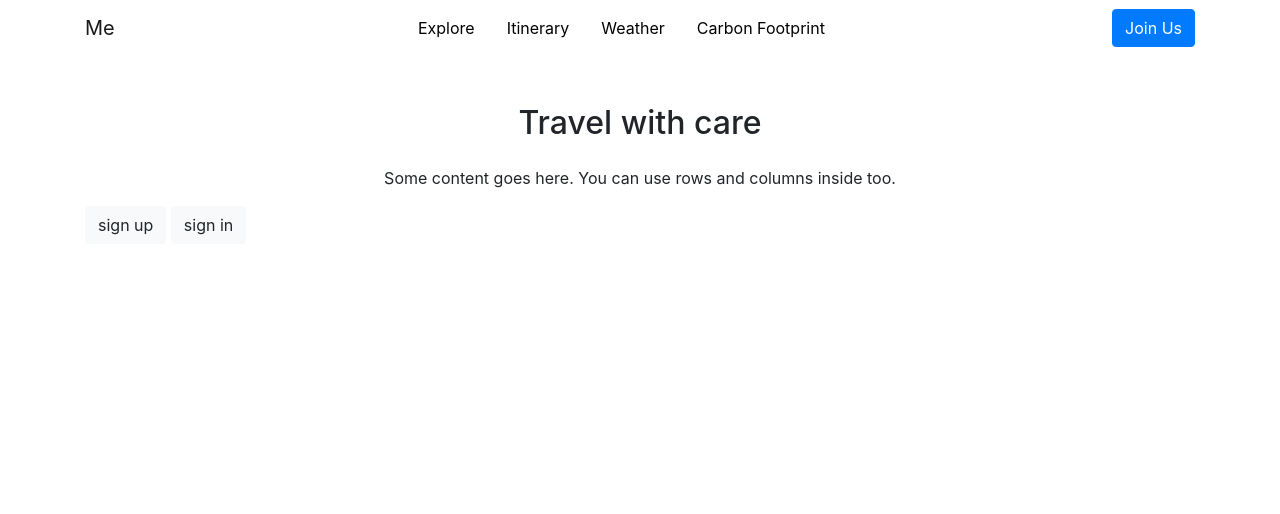
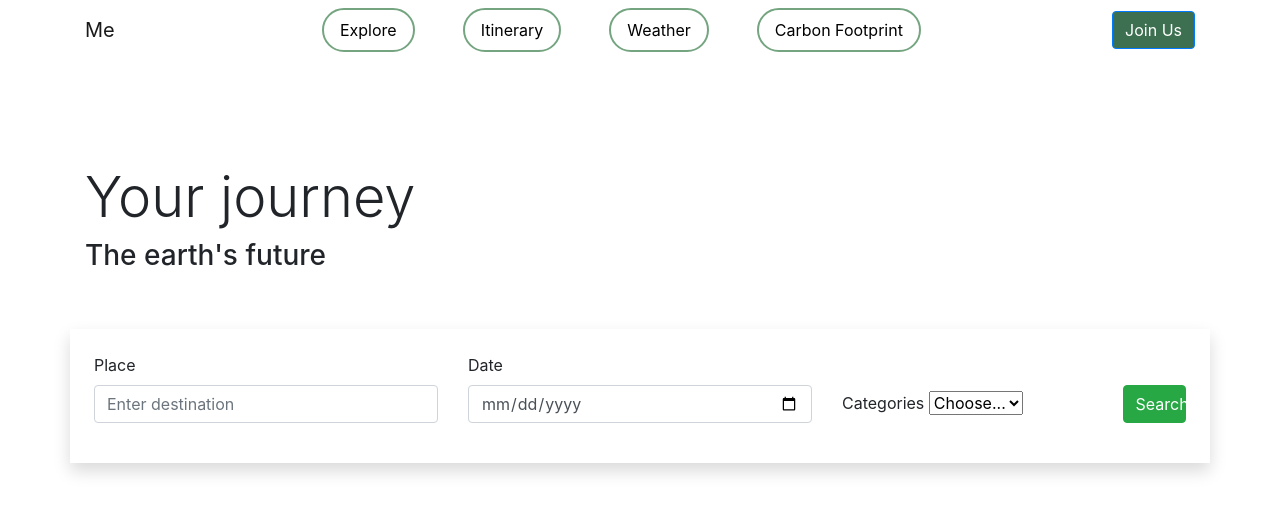
Before and after one commit to hiokauka/eco-travel-planner, a plain HTML site: page Home.html in a window 1280 px wide. Drawn offline with nearby package versions, Linux system fonts and the light colour scheme.

Commit message:
initialize home page

```diff
--- a/Home.html
+++ b/Home.html
@@ -25,26 +25,25 @@
       </button>
 
       <div class="collapse navbar-collapse" id="myNavbar">
+
         <ul class="nav mx-auto">
-
           <li class="nav-item">
-            <a class="nav-link" href="#">Explore</a>
+            <a class="nav-link btn custom-btn rounded-pill mx-4" href="#">Explore</a>
           </li>
           <li class="nav-item">
-            <a class="nav-link" href="#">Itinerary</a>
+            <a class="nav-link btn custom-btn rounded-pill mx-4" href="#">Itinerary</a>
           </li>
           <li class="nav-item">
-            <a class="nav-link" href="#">Weather</a>
+            <a class="nav-link btn custom-btn rounded-pill mx-4" href="#">Weather</a>
           </li>
           <li class="nav-item">
-            <a class="nav-link" href="#">Carbon Footprint</a>
+            <a class="nav-link btn custom-btn rounded-pill mx-4" href="#">Carbon Footprint</a>
           </li>
-
         </ul>
 
         <ul class="nav ">
           <li class="nav-item">
-            <button class="btn btn-primary" type="button">Join Us</button>
+            <button class="btn btn-primary join-us" type="button">Join Us</button>
           </li>
         </ul>
       </div>
@@ -52,12 +51,47 @@
   </nav>
 
 
+  <div class="container mt-1">
+    <div class="row">
+      <div class="col text-start lines-main">
+        <h2 class="display-4">Your journey</h2>
+        <h3 class="display-5">The earth's future </h3>
+      </div>
+    </div>
+  </div>
 
-  <div class="container mt-5">
-    <h2 class="mb-4 text-center">Travel with care </h2>
-    <p class="text-center">Some content goes here. You can use rows and columns inside too.</p>
-    <button type="button" class="btn btn-light">sign up</button>
-    <button type="button" class="btn btn-light">sign in</button>
+  <div class="container mt-5 container-explore shadow p-4">
+    <form class="row g-3 align-items-end">
+
+      <div class="col-md-4">
+        <label for="place" class="form-label">Place</label>
+        <input type="text" class="form-control" id="place" placeholder="Enter destination">
+      </div>
+
+
+      <div class="col-md-4">
+        <label for="travelDate" class="form-label">Date</label>
+        <input type="date" class="form-control" id="travelDate">
+      </div>
+
+
+      <div class="col-md-3">
+        <label for="type" class="form-label">Categories</label>
+        <select class="form-select" id="type">
+          <option selected>Choose...</option>
+          <option value="nature">Nature</option>
+          <option value="historical">Historical</option>
+          <option value="beach">Beach</option>
+          <option value="city">City</option>
+          <option value="mountain">Mountain</option>
+        </select>
+      </div>
+
+
+      <div class="col-md-1">
+        <button type="submit" class="btn btn-success w-100">Search</button>
+      </div>
+    </form>
   </div>
 
 
@@ -65,6 +99,4 @@
 
 
 
-
-
 </body>
--- a/assets/css/home.css
+++ b/assets/css/home.css
@@ -9,3 +9,34 @@
     text-decoration: none;
     color: #000 !important;
 }
+
+.lines-main {
+
+  margin-top: 100px;
+}
+
+.container-explore {
+
+  background-color: #fff;
+}
+
+.join-us {
+
+  background-color: rgb(61, 112, 80);
+}
+
+.custom-btn {
+  background-color: #fff; /* Green background */
+  color: #fff; /* White text */
+  border: 2px solid #74a580; /* Green border */
+}
+
+.custom-btn:hover {
+  background-color: #74a580; /* Darker green on hover */
+  border-color: #218838; /* Darker border color */
+  color: #fff; /* Keep white text on hover */
+}
+
+.custom-btn:focus {
+  box-shadow: 0 0 0 0.25rem rgba(40, 167, 69, 0.5); /* Green outline on focus */
+}
```
